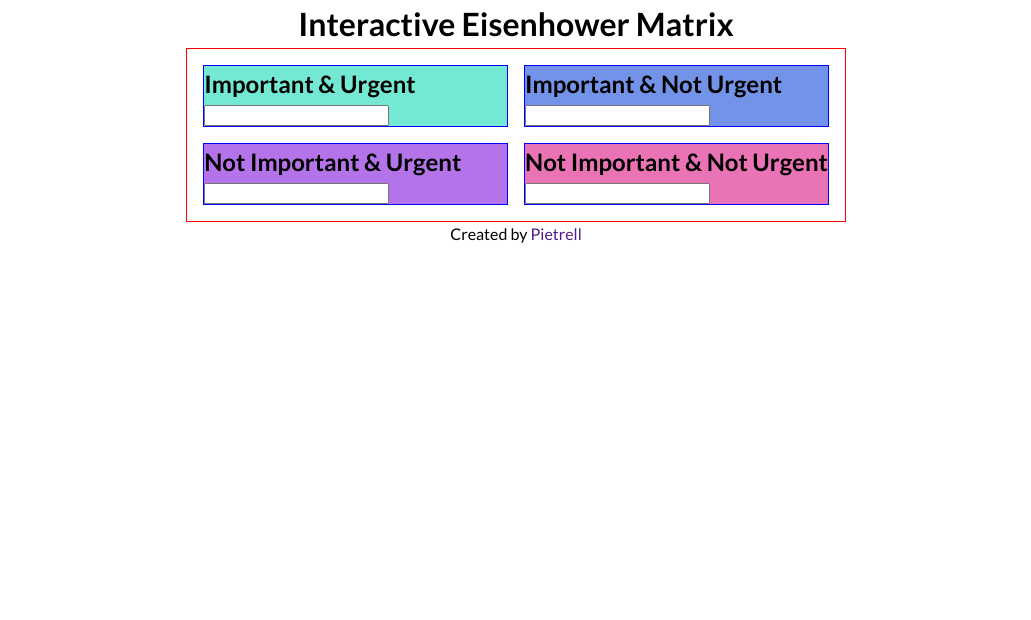
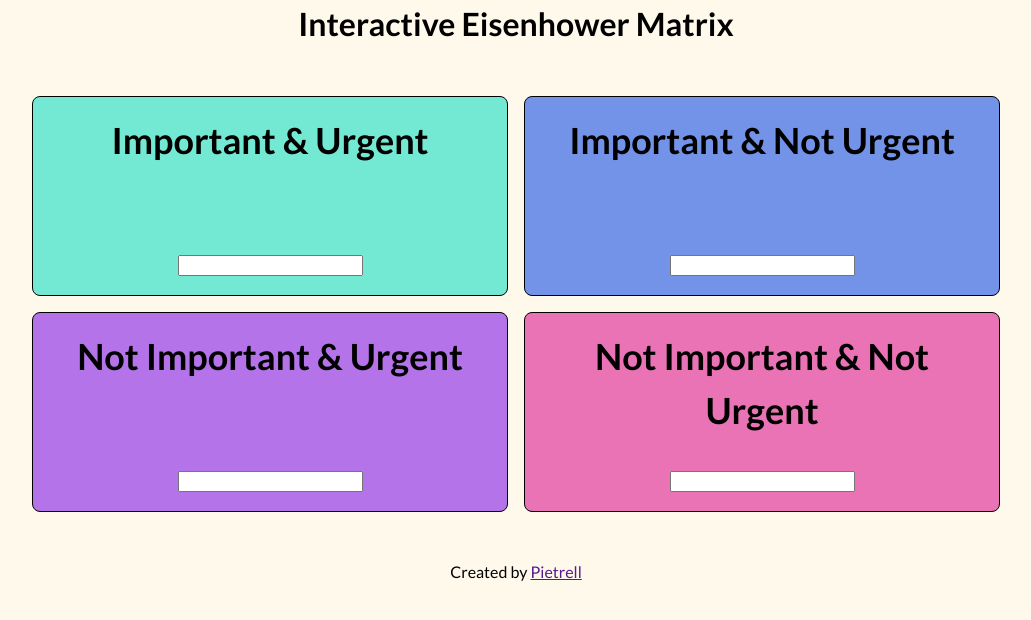
Before and after one commit to PiotrPlotast/interactive-eisenhower-matrix, a plain HTML site: page index.html in a window 1280 px wide. Shown: the whole page, without its empty margins (124-1155 px from the left). Drawn offline with Linux system fonts and the light colour scheme.

Commit message:
added styles to matrix quadrants

```diff
--- a/style.css
+++ b/style.css
@@ -44,11 +44,7 @@ body {
   font-size: 1rem;
   line-height: 1.5;
   font-family: "Lato", sans-serif; /* Added Lato font family */
-  display: flex;
-  flex-direction: column;
-  justify-content: center;
-  align-items: center;
-  background-color: rgb(255, 255, 255);
+  background-color: rgb(255, 249, 236);
 }
 
 /* Remove border outline on focused elements */
@@ -68,16 +64,35 @@ a {
 /* end of css reset */
 
 /* start of styles */
+header {
+  text-align: center;
+  margin-bottom: 2rem;
+}
+main {
+  max-width: 1000px;
+  margin: 2rem auto;
+}
 
 .matrix {
   display: grid;
   grid-template-columns: repeat(2, 1fr);
-  border: 1px solid #ff0000;
   margin: auto;
 }
 
 .matrix__quadrant {
-  border: 1px solid #0000ff;
+  border: 1px solid #000;
+  padding: 1rem;
+  min-height: 200px;
+  display: flex;
+  flex-direction: column;
+  justify-content: space-between;
+  align-items: center;
+  text-align: center;
+  font-size: 1.5rem;
+  font-weight: bold;
+  color: #000;
+  border-radius: 0.5rem;
+  transition: all 0.3s ease;
 }
 
 .matrix__quadrant--important-urgent {
@@ -111,3 +126,13 @@ a {
   margin-right: 1rem;
   margin-bottom: 1rem;
 }
+
+footer {
+  text-align: center;
+  margin-top: 2rem;
+  margin-bottom: 2rem;
+}
+
+footer a {
+  text-decoration: underline;
+}
```
